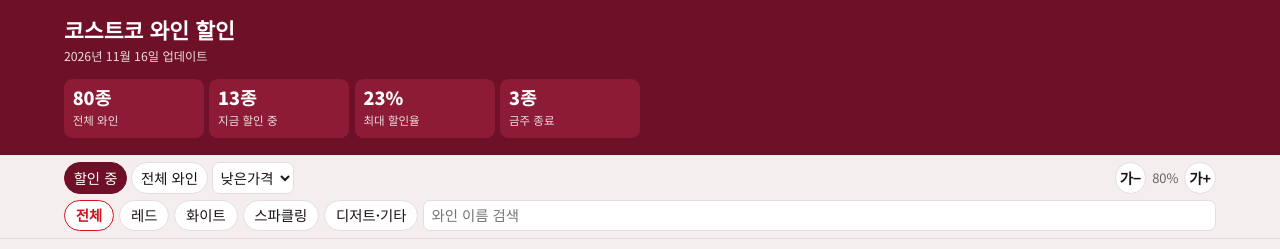
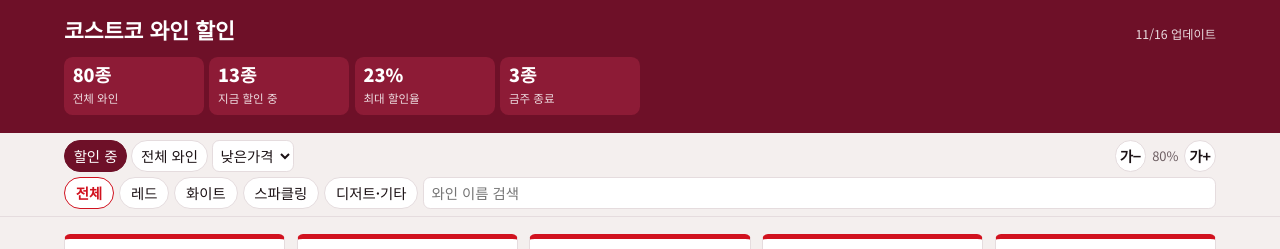
Before and after one commit to JohnOH719/costco-wine, a plain HTML site: page index.html in a window 1280 px wide. Shown: the top 249 px of the page. Drawn offline with Linux system fonts and the light colour scheme.

Commit message:
업데이트 날짜를 제목 오른쪽으로 이동
Co-Authored-By: Claude Opus 5.5 <noreply@anthropic.com>
Claude-Session: https://claude.ai/code/session_015xMFn1ebUcV7MSuB7sfsXX

```diff
--- a/index.html
+++ b/index.html
@@ -21,7 +21,9 @@
 body{margin:0;background:var(--bg);color:var(--ink);font:calc(18px * var(--z))/1.55 "Noto Sans KR",system-ui,sans-serif;overflow-x:clip}
 .hero{background:var(--wine);color:#fff;padding:1.2em max(5vw,16px) 1.2em}
 .hero h1{font-size:1.5em;line-height:1.2;margin:0 0 .2em;font-weight:900;text-wrap:balance}
-.hero p{margin:0;opacity:.85;font-size:.85em}
+.hero p{margin:0;opacity:.85;font-size:.85em;white-space:nowrap}
+.top{display:flex;justify-content:space-between;align-items:baseline;gap:.6em;flex-wrap:wrap}
+.top h1{margin:0}
 .stats{display:grid;grid-template-columns:repeat(4,minmax(0,1fr));gap:.4em;margin-top:.9em;max-width:40em}
 .stat{background:var(--wine2);border-radius:.6em;padding:.5em .6em}
 .stat b{display:block;font-size:1.25em;font-weight:900;line-height:1.2;white-space:nowrap}
@@ -105,8 +107,7 @@ html[data-v=cart] .r1 select{visibility:hidden}
   </defs>
 </svg>
 <header class="hero">
-  <h1>코스트코 와인 할인</h1>
-  <p><span id="upd"></span> 업데이트</p>
+  <div class="top"><h1>코스트코 와인 할인</h1><p><span id="upd"></span> 업데이트</p></div>
   <div class="stats" id="stats"></div>
 </header>
 <div class="bar">
@@ -157,7 +158,7 @@ const W=RAW.map(([n,t,reg,sale,st,en],i)=>{
 });
 let view="sale",type="",sort="low",q="",z=.8;
 const $=id=>document.getElementById(id);
-const U=(window.UPDATED||"").split("-");$("upd").textContent=U.length==3?`${+U[0]}년 ${+U[1]}월 ${+U[2]}일`:"";
+const U=(window.UPDATED||"").split("-");$("upd").textContent=U.length==3?`${+U[1]}/${+U[2]}`:"";
 const sales=W.filter(w=>w.on);
 const best=sales.slice().sort((a,b)=>b.pct-a.pct)[0];
 const toSun=(7-now.getDay())%7;
```
